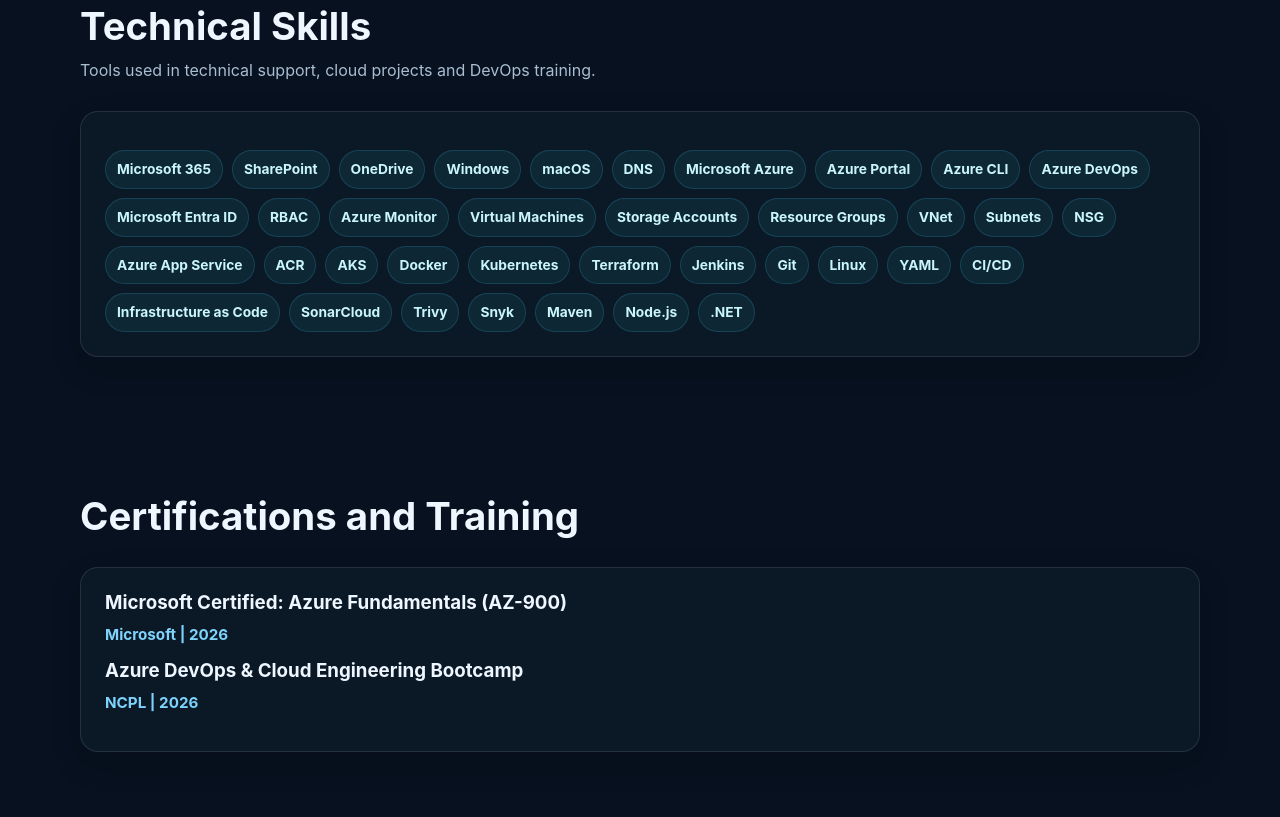
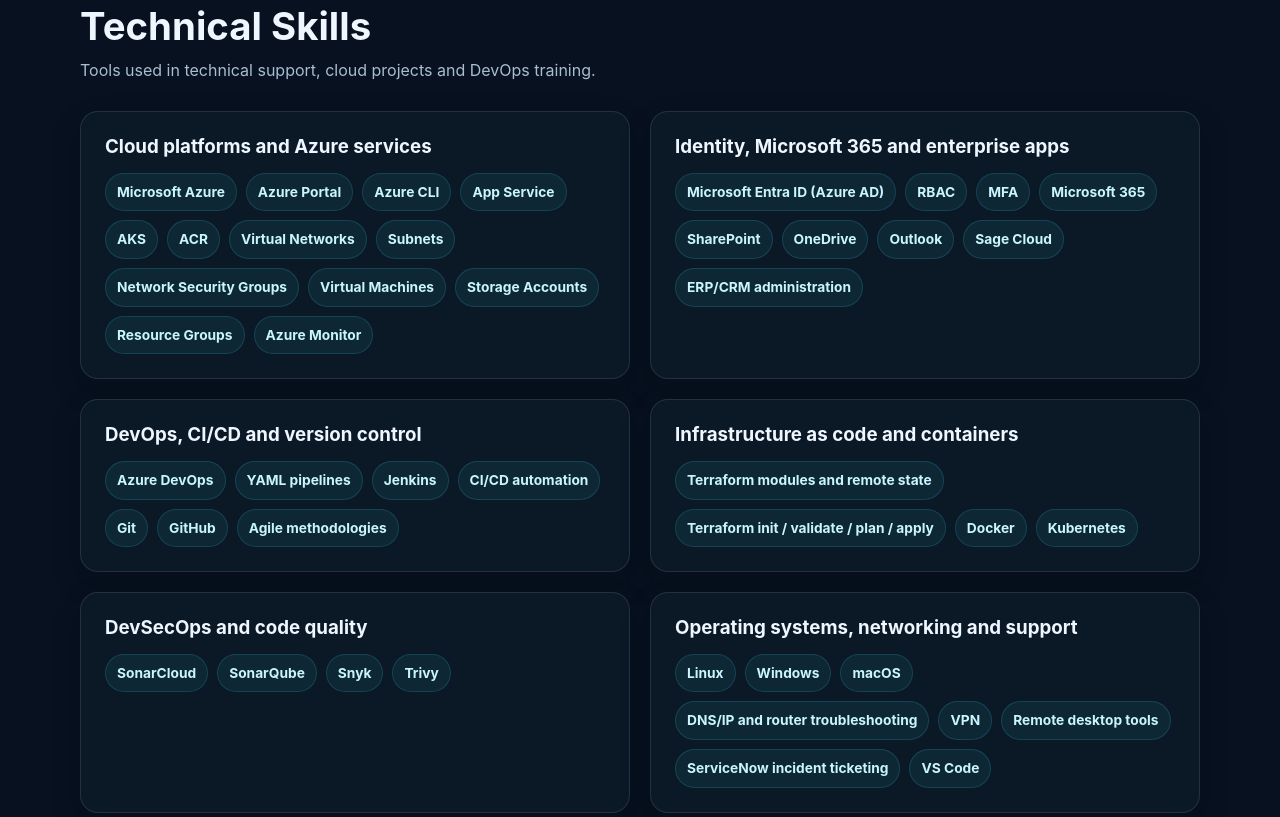
Before and after one commit to meenakshikandwal194-del/meenakshikandwal194-del.github.io, a plain HTML site: page index.html in a window 1280 px wide. Shown: the part 4048-4865 px from the top of the page. Drawn offline with Linux system fonts and the light colour scheme.

Commit message:
Update index.html

```diff
--- a/index.html
+++ b/index.html
@@ -508,46 +508,82 @@
           <p>Tools used in technical support, cloud projects and DevOps training.</p>
         </div>
 
-        <div class="card">
+        <div class="grid grid-2">
+          <article class="card">
+            <h3>Cloud platforms and Azure services</h3>
             <div class="tags">
+              <span class="tag">Microsoft Azure</span>
+              <span class="tag">Azure Portal</span>
+              <span class="tag">Azure CLI</span>
+              <span class="tag">App Service</span>
+              <span class="tag">AKS</span>
+              <span class="tag">ACR</span>
+              <span class="tag">Virtual Networks</span>
+              <span class="tag">Subnets</span>
+              <span class="tag">Network Security Groups</span>
+              <span class="tag">Virtual Machines</span>
+              <span class="tag">Storage Accounts</span>
+              <span class="tag">Resource Groups</span>
+              <span class="tag">Azure Monitor</span>
+            </div>
+          </article>
+          <article class="card">
+            <h3>Identity, Microsoft 365 and enterprise apps</h3>
+            <div class="tags">
+              <span class="tag">Microsoft Entra ID (Azure AD)</span>
+              <span class="tag">RBAC</span>
+              <span class="tag">MFA</span>
               <span class="tag">Microsoft 365</span>
               <span class="tag">SharePoint</span>
               <span class="tag">OneDrive</span>
+              <span class="tag">Outlook</span>
+              <span class="tag">Sage Cloud</span>
+              <span class="tag">ERP/CRM administration</span>
+            </div>
+          </article>
+          <article class="card">
+            <h3>DevOps, CI/CD and version control</h3>
+            <div class="tags">
+              <span class="tag">Azure DevOps</span>
+              <span class="tag">YAML pipelines</span>
+              <span class="tag">Jenkins</span>
+              <span class="tag">CI/CD automation</span>
+              <span class="tag">Git</span>
+              <span class="tag">GitHub</span>
+              <span class="tag">Agile methodologies</span>
+            </div>
+          </article>
+          <article class="card">
+            <h3>Infrastructure as code and containers</h3>
+            <div class="tags">
+              <span class="tag">Terraform modules and remote state</span>
+              <span class="tag">Terraform init / validate / plan / apply</span>
+              <span class="tag">Docker</span>
+              <span class="tag">Kubernetes</span>
+            </div>
+          </article>
+          <article class="card">
+            <h3>DevSecOps and code quality</h3>
+            <div class="tags">
+              <span class="tag">SonarCloud</span>
+              <span class="tag">SonarQube</span>
+              <span class="tag">Snyk</span>
+              <span class="tag">Trivy</span>
+            </div>
+          </article>
+          <article class="card">
+            <h3>Operating systems, networking and support</h3>
+            <div class="tags">
+              <span class="tag">Linux</span>
               <span class="tag">Windows</span>
               <span class="tag">macOS</span>
-            <span class="tag">DNS</span>
-            <span class="tag">Microsoft Azure</span>
-            <span class="tag">Azure Portal</span>
-            <span class="tag">Azure CLI</span>
-            <span class="tag">Azure DevOps</span>
-            <span class="tag">Microsoft Entra ID</span>
-            <span class="tag">RBAC</span>
-            <span class="tag">Azure Monitor</span>
-            <span class="tag">Virtual Machines</span>
-            <span class="tag">Storage Accounts</span>
-            <span class="tag">Resource Groups</span>
-            <span class="tag">VNet</span>
-            <span class="tag">Subnets</span>
-            <span class="tag">NSG</span>
-            <span class="tag">Azure App Service</span>
-            <span class="tag">ACR</span>
-            <span class="tag">AKS</span>
-            <span class="tag">Docker</span>
-            <span class="tag">Kubernetes</span>
-            <span class="tag">Terraform</span>
-            <span class="tag">Jenkins</span>
-            <span class="tag">Git</span>
-            <span class="tag">Linux</span>
-            <span class="tag">YAML</span>
-            <span class="tag">CI/CD</span>
-            <span class="tag">Infrastructure as Code</span>
-            <span class="tag">SonarCloud</span>
-            <span class="tag">Trivy</span>
-            <span class="tag">Snyk</span>
-            <span class="tag">Maven</span>
-            <span class="tag">Node.js</span>
-            <span class="tag">.NET</span>
+              <span class="tag">DNS/IP and router troubleshooting</span>
+              <span class="tag">VPN</span>
+              <span class="tag">Remote desktop tools</span>
+              <span class="tag">ServiceNow incident ticketing</span>
+              <span class="tag">VS Code</span>
             </div>
+          </article>
         </div>
       </div>
     </section>
@@ -561,7 +597,7 @@
           <h3>Microsoft Certified: Azure Fundamentals (AZ-900)</h3>
           <div class="meta">Microsoft | 2026</div>
           <h3>Azure DevOps &amp; Cloud Engineering Bootcamp</h3>
-          <div class="meta">NCPL | 2026</div>
+          <div class="meta">NCPL | 2025–2026</div>
         </div>
       </div>
     </section>
@@ -620,9 +656,9 @@
             devopsmeenakshi@gmail.com
           </a>
 
-          <a class="contact-item" href="tel:+4407391675771">
+          <a class="contact-item" href="tel:+447391675771">
             <span>Phone</span>
-            +44 07391675771
+            +44 7391675771
           </a>
 
           <a class="contact-item" href="https://www.linkedin.com/in/meenakshikandwal" target="_blank" rel="noopener">
```
Lines whose indentation alone changed are shown as unchanged.
